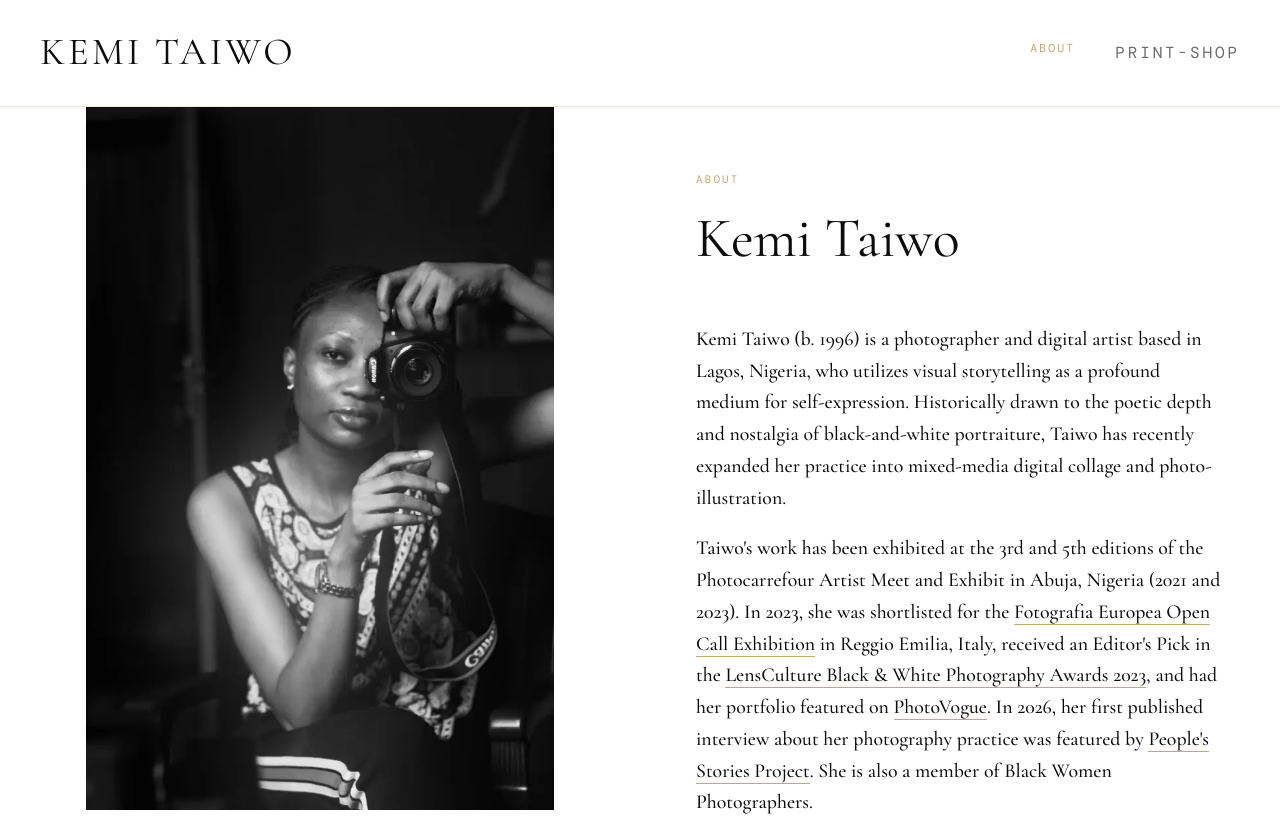
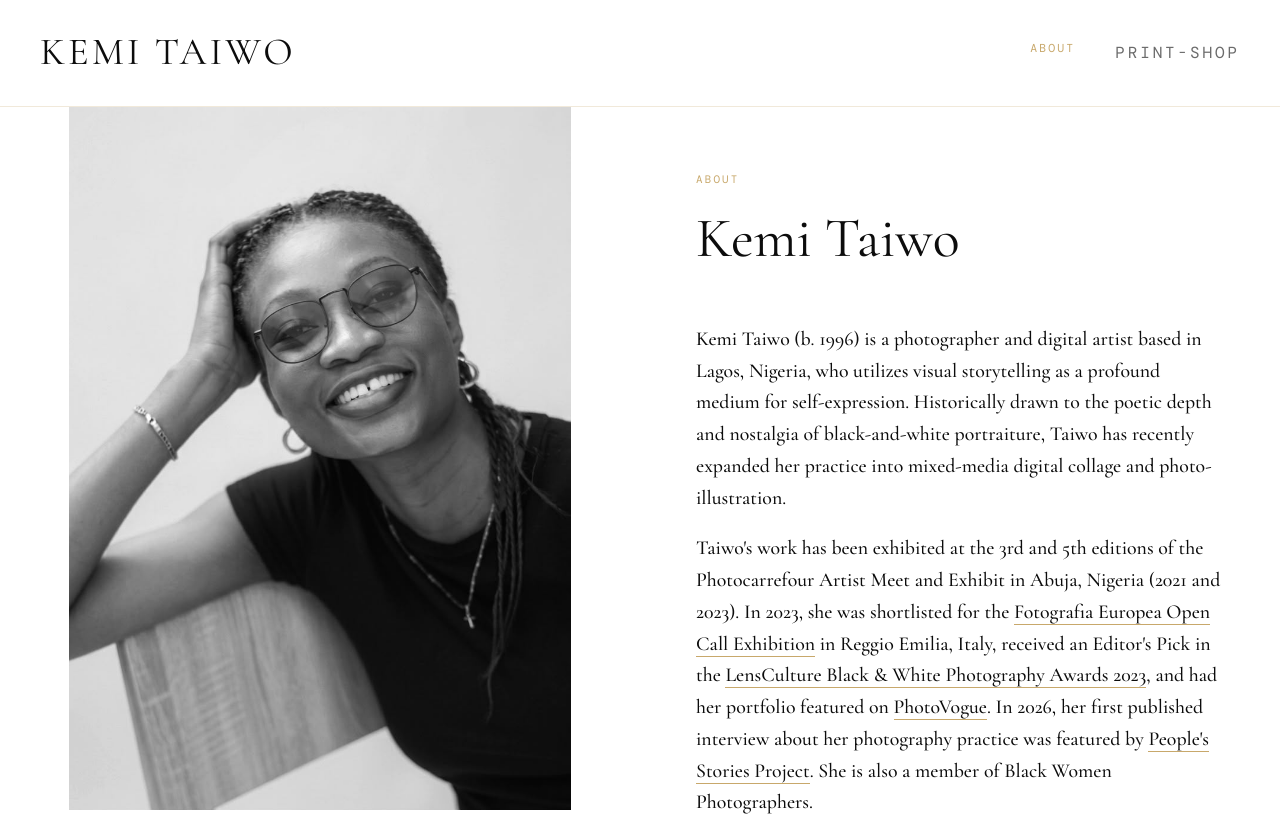
Before and after one commit to JAMIN-exe/kemi-portfolio, a React (Vite) app: page /about in a window 1280 px wide. Shown: the top 816 px of the page. Built offline with nearby package versions, Linux system fonts and the light colour scheme; a web font is replaced by a local one.

Commit message:
change about page image

```diff
--- a/src/pages/About/About.jsx
+++ b/src/pages/About/About.jsx
@@ -36,7 +36,7 @@ export default function About() {
       <section className={styles.hero}>
         <div className={styles.imageCol}>
           <img
-            src="/images/kemi-potrait.webp"
+            src="/images/kemi-potrait.jpeg"
             alt="Kemi Taiwo"
             className={styles.portrait}
             loading="eager"
```
Also changed, not shown: public/images/kemi-potrait.jpeg (added), public/images/kemi-potrait.webp (deleted).
